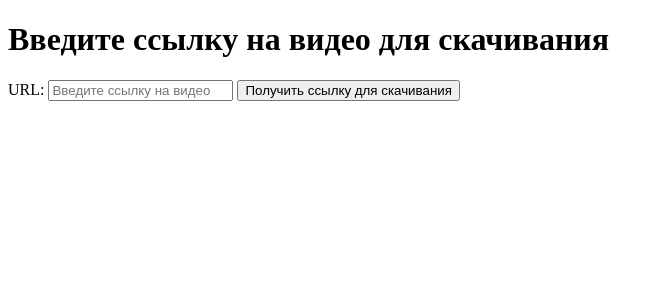
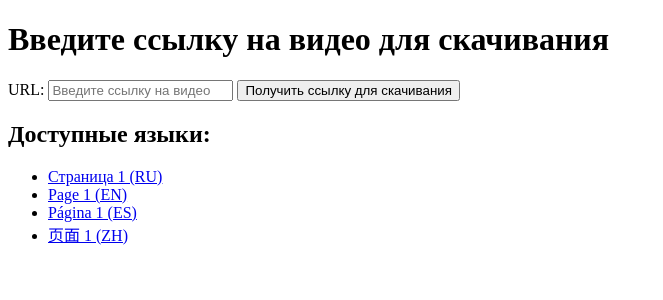
Before and after one commit to BorisVaneev/getvideo-live, a Flask app: page / in a window 1280 px wide. Shown: the top 300 px of the page, without its empty margins (0-663 px from the left). Run offline with Flask 3, Linux system fonts and the light colour scheme; some libraries are stand-ins or nearby versions.

Commit message:
Update index.html

```diff
--- a/templates/index.html
+++ b/templates/index.html
@@ -12,5 +12,13 @@
         <input type="text" id="url" name="url" placeholder="Введите ссылку на видео" required>
         <button type="submit">Получить ссылку для скачивания</button>
     </form>
+
+    <h2>Доступные языки:</h2>
+    <ul>
+        <li><a href="/ru/page1">Страница 1 (RU)</a></li>
+        <li><a href="/en/page1">Page 1 (EN)</a></li>
+        <li><a href="/es/page1">Página 1 (ES)</a></li>
+        <li><a href="/zh/page1">页面 1 (ZH)</a></li>
+    </ul>
 </body>
 </html>
```
